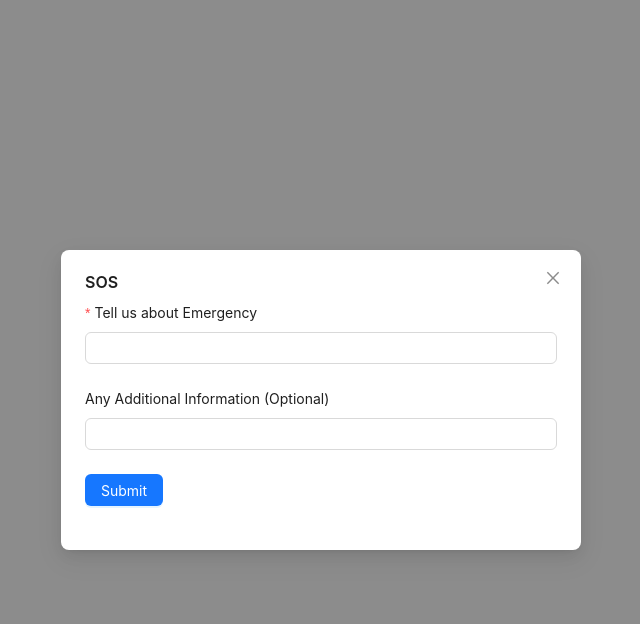
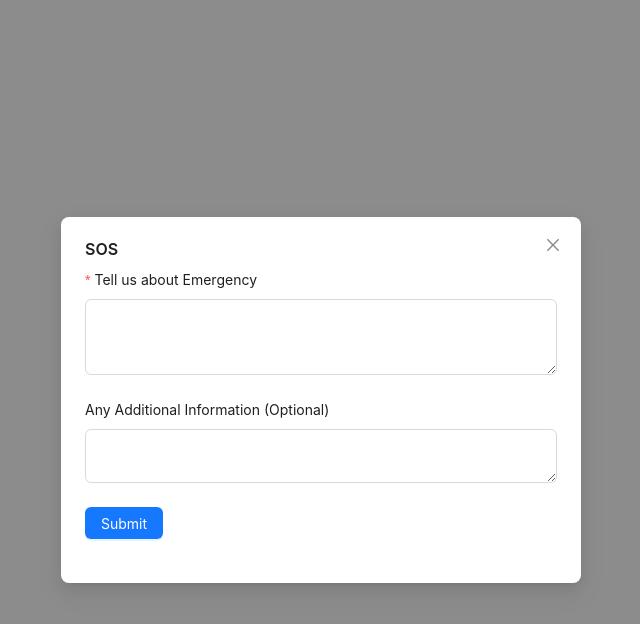
Before and after one commit to Green-Light-HTF/green-light-frontend, a React (Create React App) app: page / in a window 1280 px wide. Both pictures are taken after a click on the button "Open Modal". Shown: the top 624 px of the page, without its empty margins (319-959 px from the left). Built offline with nearby package versions, Linux system fonts and the light colour scheme.

Commit message:
Input changed with Text Area

```diff
--- a/src/pages/home.js
+++ b/src/pages/home.js
@@ -14,6 +14,8 @@ export default function HomePage() {
     const handleOk = () => {
         setIsModalOpen(false);
     };
+
+    const { TextArea } = Input;
 
     const handleCancel = () => {
         setIsModalOpen(false);
@@ -46,10 +48,12 @@ export default function HomePage() {
                                         message: 'Please, Tell us your Emergency',
                                     },
                                 ]}>
-                                <Input />
+                                    <TextArea rows={3} />
+                                {/* <Input /> */}
                             </Form.Item>
                             <Form.Item name="information" label="Any Additional Information (Optional)">
-                                <Input />
+                                <TextArea rows={2} />
+                                {/* <Input /> */}
                             </Form.Item>
                             <Form.Item>
                                 <Space>
```
